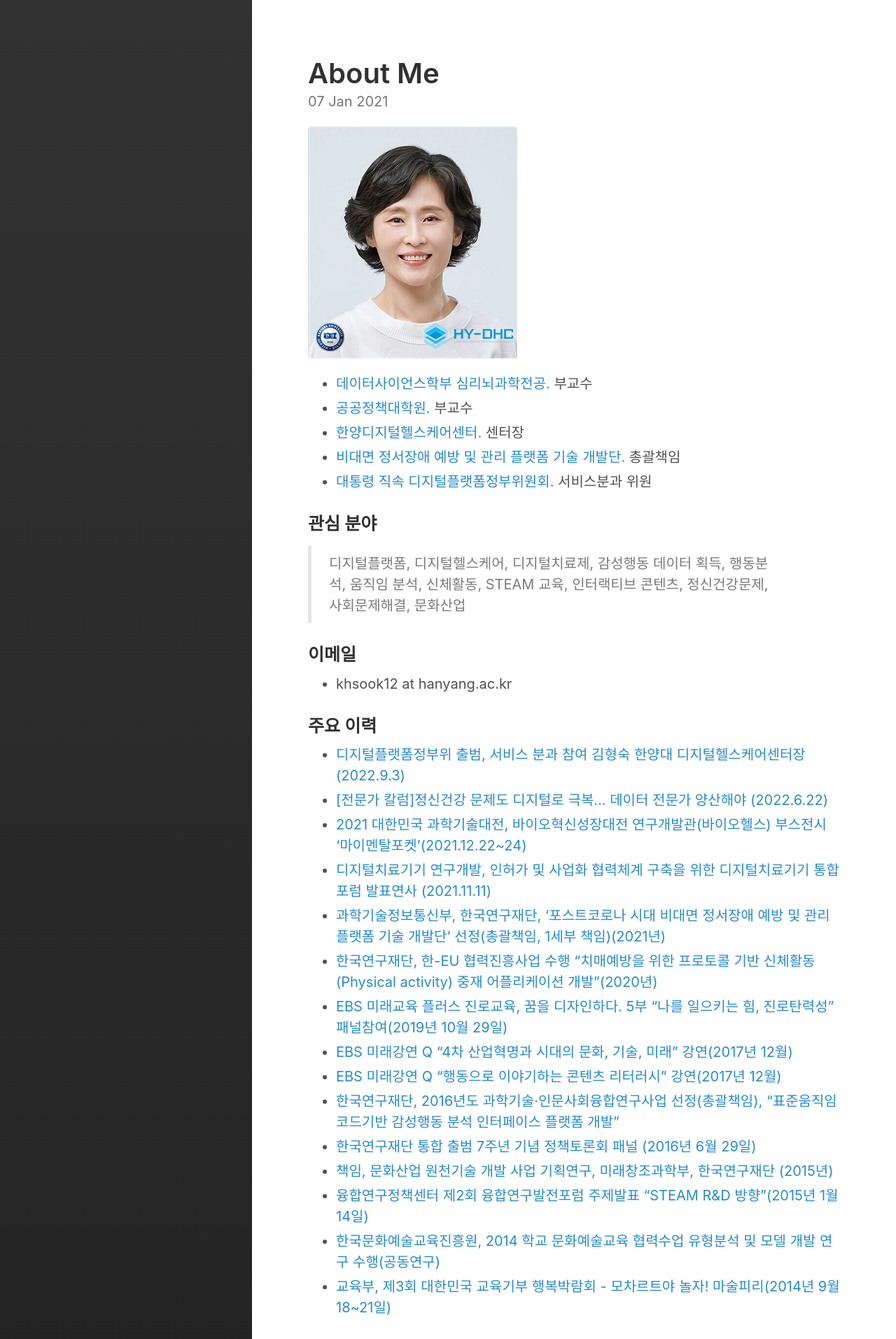
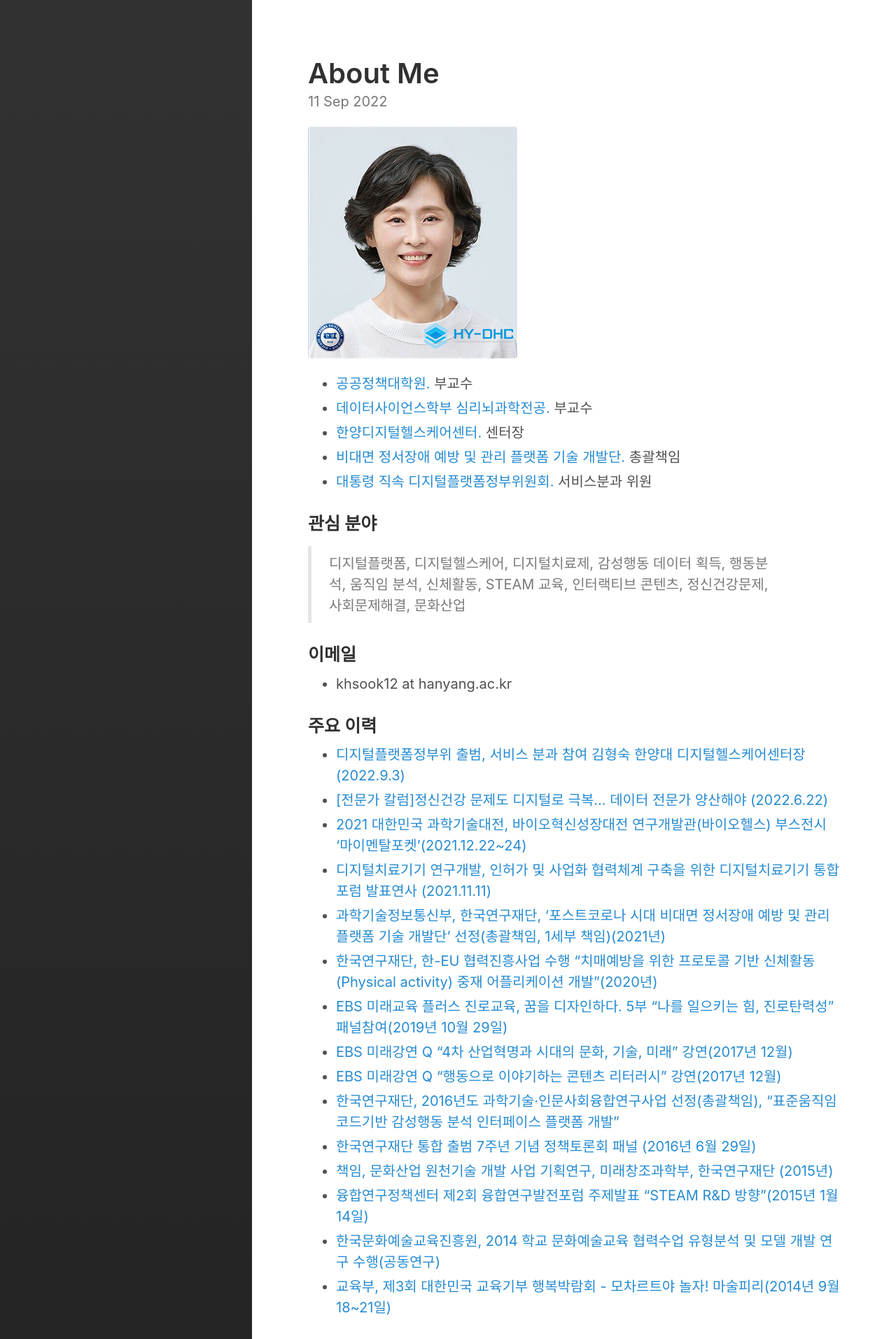
Before and after one commit to Rugger12/hyungsook, a Jekyll site: the page built from _posts/2022-09-11-about-me.md, in a window 1280 px wide. Shown: the top 1913 px of the page at 70% size. Built offline with Jekyll 4.4.1, drawn with Linux system fonts in a browser that asks for light colours.

```diff
--- a/_posts/2021-01-07-about-me.md
+++ b/_posts/2022-09-11-about-me.md
@@ -7,8 +7,8 @@ excerpt_separator:  <!--more-->
 ![image](https://github.com/Rugger12/hyungsook/blob/master/img/me2r.jpg?raw=true "It's me")
 
 
+* <a href="http://gspp.hanyang.ac.kr" target="_blank">공공정책대학원.</a> 부교수
 * <a href="https://hyds.hanyang.ac.kr/front/unInfo2/depPsy" target="_blank">데이터사이언스학부 심리뇌과학전공.</a> 부교수
-* <a href="http://gspp.hanyang.ac.kr" target="_blank">공공정책대학원.</a> 부교수
 * <a href="https://digitalhealthcare.or.kr/" target="_blank"> 한양디지털헬스케어센터.</a> 센터장
 * <a href="http://dtxplatform.kr/" target="_blank"> 비대면 정서장애 예방 및 관리 플랫폼 기술 개발단.</a> 총괄책임
 * <a href="https://www.korea.kr/news/policyPhotoView.do?bbsKey=50282" target="_blank"> 대통령 직속 디지털플랫폼정부위원회.</a> 서비스분과 위원
```
